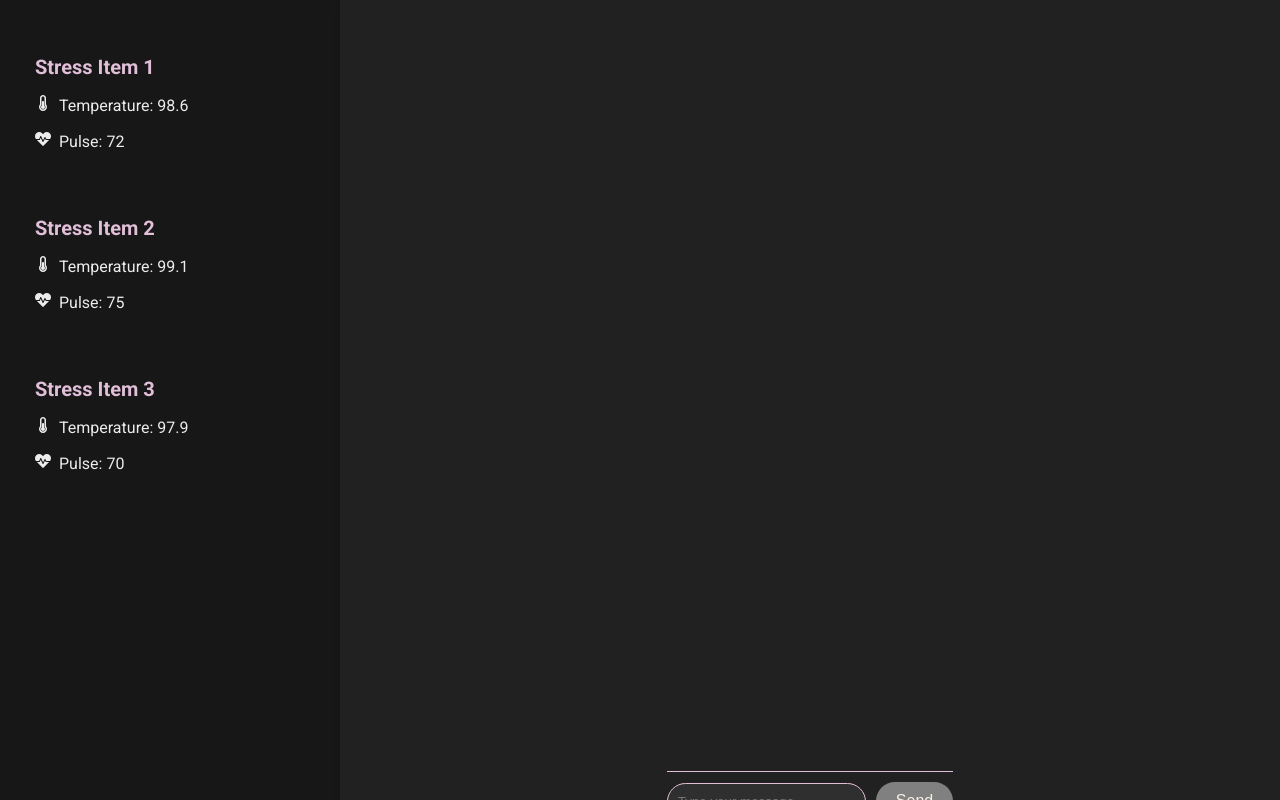
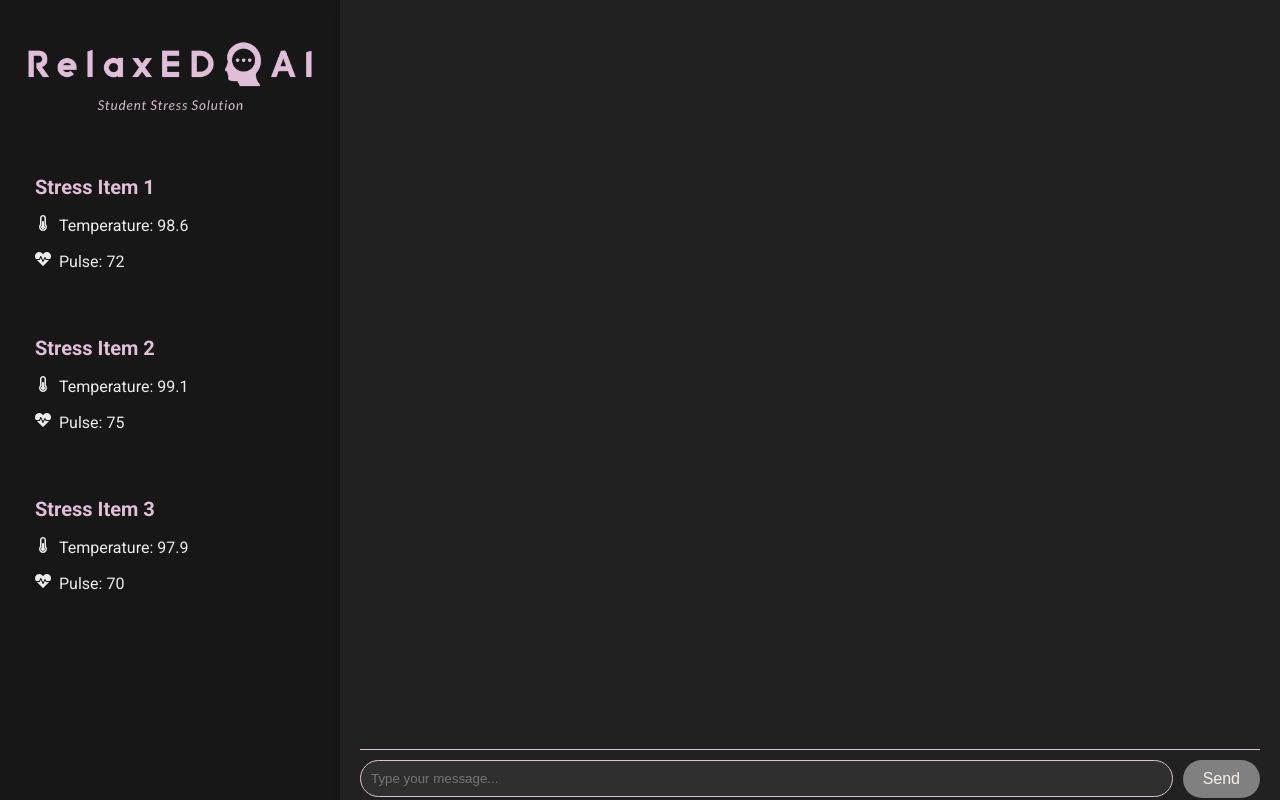
Before and after one commit to MarcVidalCodes/HTH-RelaxEDAI, a React (Vite) app in the folder frontend/: page / in a window 1280 px wide. Built offline with nearby package versions, Linux system fonts and the light colour scheme.

Commit message:
added logo and fixed spacing for chat bot

```diff
--- a/frontend/src/components/Chatbot.tsx
+++ b/frontend/src/components/Chatbot.tsx
@@ -91,24 +91,28 @@
   chatContainer: {
     display: 'flex',
     flexDirection: 'column',
-    height: '100%',
+    marginTop: '35px',
+    width: '100%',
+    height: '90%',
     justifyContent: 'space-between',
   },
   chatMessages: {
     flex: 1,
     overflowY: 'auto',
+    marginLeft: '30px',
     marginBottom: '10px',
     padding: '10px',
   },
   userMessage: {
     display: 'flex',
+    marginRight: '30px',
     justifyContent: 'flex-end',
-    marginBottom: '15px',
+    marginBottom: '25px',
   },
   botMessage: {
     display: 'flex',
     justifyContent: 'flex-start',
-    marginBottom: '15px',
+    marginBottom: '25px',
   },
   messageContent: {
     backgroundColor: '#E2BFD9',
--- a/frontend/src/components/StressList.tsx
+++ b/frontend/src/components/StressList.tsx
@@ -1,11 +1,11 @@
 import React from 'react';
 import StressInstance from './StressInstance';
-//import logo from '../assets/logo.png'; WILL ADD LOGO LATER
+import logo from '../assets/logo.png';
 
 const StressList: React.FC<{ onSelectStress: (stress: string) => void }> = ({ onSelectStress }) => {
   return (
     <div style={styles.container}>
-      {/* <img src={logo} alt="Logo" style={styles.logo} /> */}
+      {<img src={logo} alt="Logo" style={styles.logo} /> }
       <StressInstance onSelectStress={onSelectStress} />
 
       <div style={styles.logoutContainer}>
```
Also changed, not shown: frontend/src/assets/logo.png (added).
